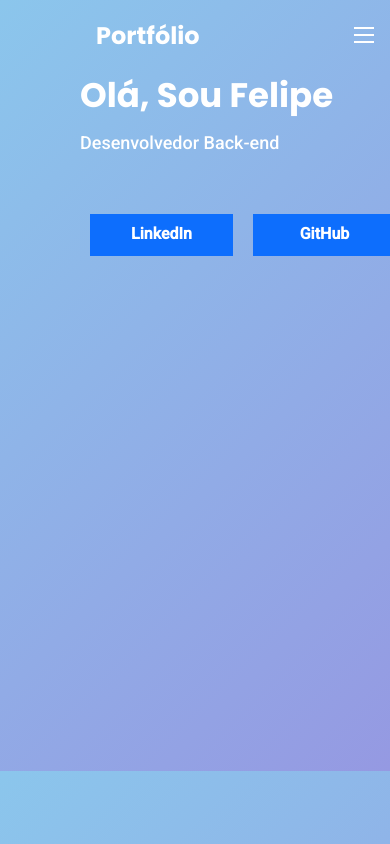
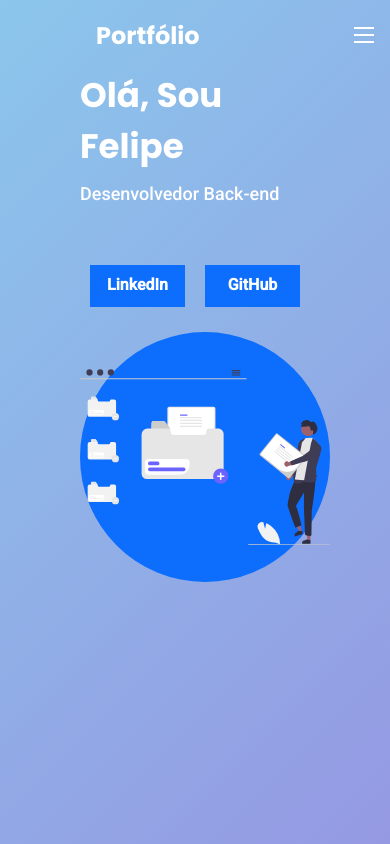
Before and after one commit to Feliper-Silva/portifolio-next, a Next.js app: page / in a window 390 px wide. Built offline with nearby package versions, Linux system fonts and the light colour scheme.

Commit message:
home responsivo

```diff
--- a/styles/home.css
+++ b/styles/home.css
@@ -1,5 +1,5 @@
 .HomeContainer {
-  height: 83vh;
+  height: calc(100vh - 70px);
   flex: 1 1;
   flex-wrap: wrap;
   margin: 0 80px 0;
@@ -9,8 +9,7 @@
   display: flex;
   justify-content: space-between;
 }
-.infoContainer {
-}
+
 .Titulo {
   font-family: "Poppins", sans-serif;
   font-weight: 700;
@@ -59,3 +58,27 @@
   align-items: center;
   border-radius: 90%;
 }
+
+@media (max-width: 768px) {
+  .ContainerUp {
+    display: block;
+    order: -1;
+  }
+  .containerImg {
+    width: 420px;
+    height: 350px;
+    margin-top: 15px;
+  }
+}
+
+@media (max-width: 480px) {
+  .ContainerUp {
+    display: block;
+    order: -1;
+  }
+  .containerImg {
+    width: 250px;
+    height: 250px;
+    margin-top: 15px;
+  }
+}
```
